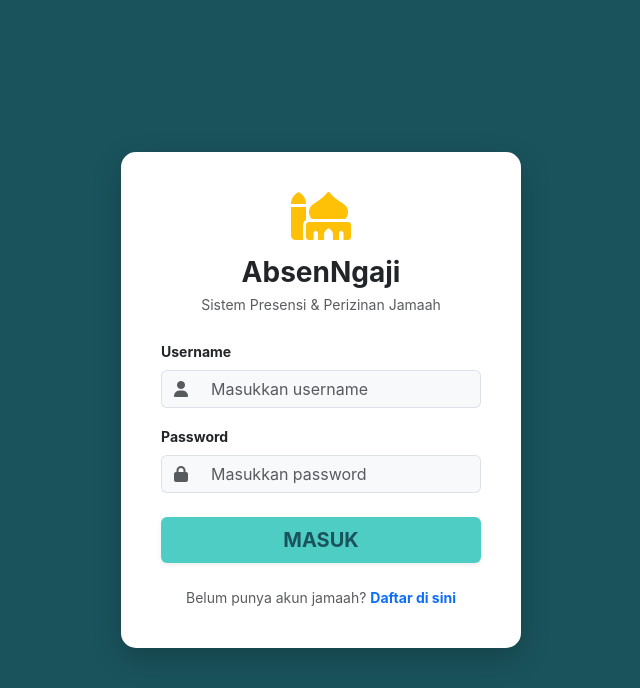
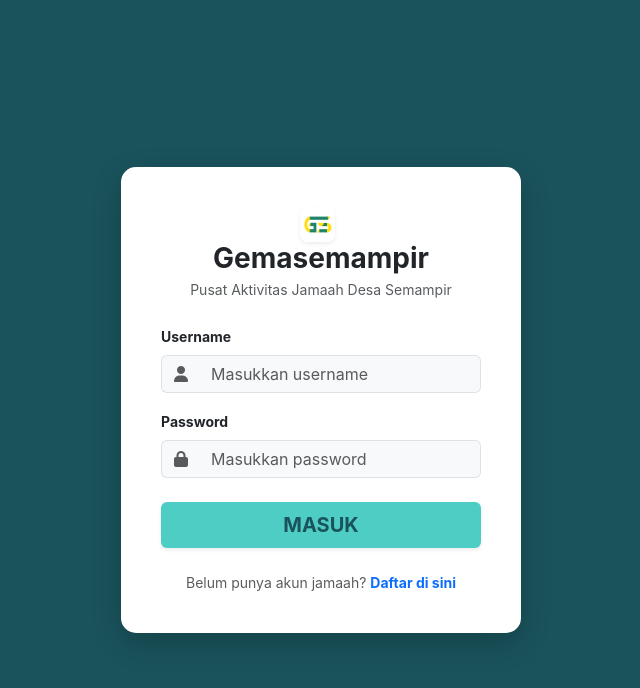
Before and after one commit to alfaniyusuf8-star/aplikasi_absensi, a PHP site: page /login.php in a window 1280 px wide. Shown: the top 688 px of the page, without its empty margins (319-959 px from the left). Run offline with PHP 8.4, Linux system fonts and the light colour scheme.

Commit message:
Update login page branding and logo

```diff
--- a/aplikasi_absensi/login.php
+++ b/aplikasi_absensi/login.php
@@ -96,9 +96,9 @@ if (isset($_POST['login'])) {
 <body>
 
 <div class="login-card text-center">
-    <i class="fa fa-mosque fa-3x text-warning mb-3"></i>
-    <h3 class="fw-bold text-dark mb-1">AbsenNgaji</h3>
-    <p class="text-muted small mb-4">Sistem Presensi & Perizinan Jamaah</p>
+    <img src="icon-192.png" alt="Logo" style="width: 35px; height: 35px; border-radius: 8px; object-fit: cover;" class="me-2 shadow-sm">
+    <h3 class="fw-bold text-dark mb-1">Gemasemampir</h3>
+    <p class="text-muted small mb-4">Pusat Aktivitas Jamaah Desa Semampir</p>
 
     <form action="" method="POST" class="text-start">
         <div class="mb-3">
```
